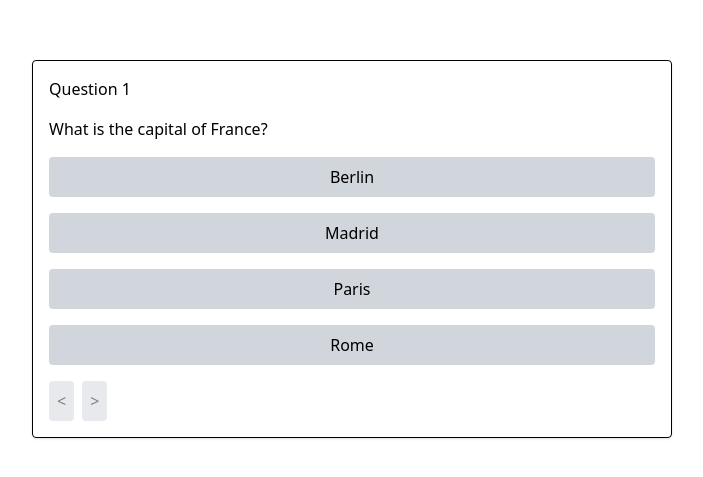
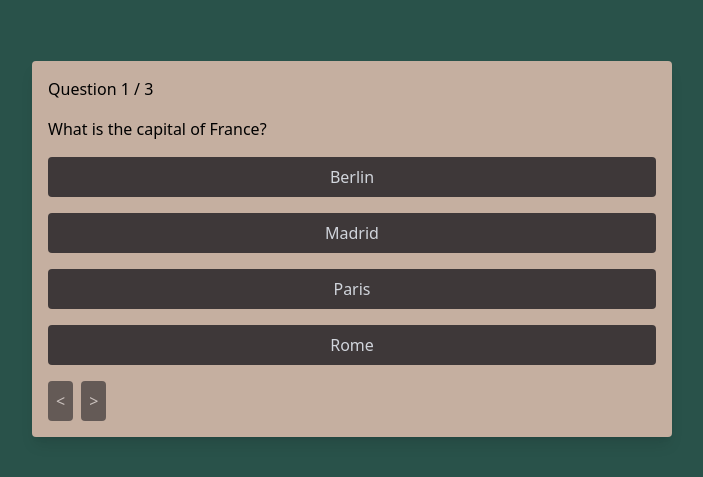
Before and after one commit to nilvaes/quiz-app, a React (Vite) app: page / in a window 1280 px wide. Shown: the part 151-628 px from the top of the page, without its empty margins (288-991 px from the left). Built offline with nearby package versions, Linux system fonts and the light colour scheme.

Commit message:
fix design

```diff
--- a/src/App.tsx
+++ b/src/App.tsx
@@ -2,7 +2,7 @@ import Quiz from "./components/quiz";
 
 function App() {
   return (
-    <div className="flex items-center justify-center min-h-screen">
+    <div className="flex items-center justify-center min-h-screen bg-[#29524A]">
       <Quiz />
     </div>
   );
--- a/src/components/Results.tsx
+++ b/src/components/Results.tsx
@@ -1,10 +1,41 @@
-export default function Results() {
+import type { Question } from "./quiz";
+
+type ResultsProps = {
+  questionBank: Question[];
+  userAnswers: string[];
+  toMainMenu: () => void;
+};
+
+export default function Results({
+  questionBank,
+  userAnswers,
+  toMainMenu,
+}: ResultsProps) {
+  function getScore() {
+    let score = 0;
+
+    userAnswers.forEach((answer, index) => {
+      if (answer === questionBank[index].answer) {
+        score++;
+      }
+    });
+    return score;
+  }
+
+  const score = getScore();
+
   return (
-    <div>
-      <h2>Quiz completed"</h2>
-      <div>
-        <p>Your results will be displayed here.</p>
-      </div>
+    <div className="bg-[#C5AFA0] items-center mx-auto w-11/12 sm:w-3/4 md:w-1/2 max-w-2xl flex flex-col gap-4 justify-center p-4  rounded shadow-lg">
+      <h2>Quiz completed!</h2>
+      <p>
+        Your Score: {score}/{questionBank.length}
+      </p>
+      <button
+        className="cursor-pointer p-2 bg-[#06070E]/70 text-gray-300 rounded hover:bg-[#06070E]/99 "
+        onClick={toMainMenu}
+      >
+        to Main Menu
+      </button>
     </div>
   );
 }
--- a/src/components/quiz.tsx
+++ b/src/components/quiz.tsx
@@ -1,6 +1,7 @@
 import { useState } from "react";
+import Results from "./Results";
 
-type Question = {
+export type Question = {
   question: string;
   options: string[];
   answer: string;
@@ -31,7 +32,7 @@ export default function Quiz() {
   const initialAnswers = ["", "", ""];
   const [userAnswers, setUserAnswers] = useState(initialAnswers);
   const [currentQuestion, setCurrentQuestion] = useState(0);
-
+  const [isQuizFinished, setIsQuizFinished] = useState(false);
   const selectedAnswer = userAnswers[currentQuestion];
   function handleSelectOption(option: string) {
     const newAnswers = [...userAnswers];
@@ -44,6 +45,9 @@ export default function Quiz() {
     if (currentQuestion < questionBank.length - 1) {
       setCurrentQuestion(currentQuestion + 1);
     }
+    if (currentQuestion === questionBank.length - 1) {
+      setIsQuizFinished(true);
+    }
   }
   function handlePrevQuestion() {
     if (currentQuestion > 0) {
@@ -51,28 +55,43 @@ export default function Quiz() {
     }
   }
 
-  function result() {
-    return console.log("Quiz finished. User answers:", userAnswers);
+  function toMainMenu() {
+    setIsQuizFinished(false);
+    setCurrentQuestion(0);
+    setUserAnswers(initialAnswers);
   }
+
+  if (isQuizFinished) {
+    return (
+      <Results
+        questionBank={questionBank}
+        userAnswers={userAnswers}
+        toMainMenu={toMainMenu}
+      />
+    );
+  }
+
   return (
-    <div className="mx-auto w-11/12 sm:w-3/4 md:w-1/2 max-w-2xl flex flex-col gap-4 justify-center p-4 border rounded shadow">
-      <h2>Question {currentQuestion + 1}</h2>
+    <div className="bg-[#C5AFA0] mx-auto w-11/12 sm:w-3/4 md:w-1/2 max-w-2xl flex flex-col gap-4 justify-center p-4  rounded shadow-lg">
+      <h2>
+        Question {currentQuestion + 1} / {questionBank.length}
+      </h2>
       <p>{questionBank[currentQuestion].question}</p>
       {questionBank[currentQuestion].options.map((option, index) => (
         <button
           key={index}
           className={
-            "p-2 bg-gray-300 rounded-sm" +
-            (selectedAnswer === option ? " bg-gray-400" : "")
+            "p-2 bg-[#06070E]/70 rounded-sm text-gray-300 cursor-pointer hover:bg-[#06070E]/80 " +
+            (selectedAnswer === option ? " bg-[#06070E]/99 " : "")
           }
           onClick={() => handleSelectOption(option)}
         >
           {option}
         </button>
       ))}
-      <div id="nav-buttons" className="flex gap-2">
+      <div id="nav-buttons" className="flex gap-2 text-gray-300">
         <button
-          className="p-2 bg-gray-300 rounded-sm disabled:opacity-50 disabled:cursor-default cursor-pointer"
+          className="p-2 bg-[#06070E] rounded-sm disabled:opacity-50 disabled:cursor-default cursor-pointer"
           onClick={handlePrevQuestion}
           disabled={currentQuestion === 0}
         >
@@ -80,39 +99,13 @@ export default function Quiz() {
         </button>
 
         <button
-          className="p-2 bg-gray-300 rounded-sm disabled:opacity-50 disabled:cursor-default cursor-pointer"
+          className="p-2 bg-[#06070E] rounded-sm disabled:opacity-50 disabled:cursor-default cursor-pointer"
           onClick={handleNextQuestion}
           disabled={!selectedAnswer}
         >
-          {currentQuestion === questionBank.length - 1 ? (
-            <button className="cursor-pointer" onClick={result}>
-              Finish Quiz
-            </button>
-          ) : (
-            ">"
-          )}
+          {currentQuestion === questionBank.length - 1 ? "Finish" : ">"}
         </button>
       </div>
     </div>
-    // <div>
-    //   {questionBank.map((q, index) => (
-    //     <div key={index} className="mb-6 p-4  rounded shadow">
-    //       <h2 className="font-semibold mb-2">{q.question}</h2>
-    //       <ul>
-    //         {q.options.map((option, idx) => (
-    //           <li key={idx} className="flex flex-col mb-2 ">
-    //             <button
-    //               onClick={() => handleSelecOption(option)}
-    //               className="cursor-pointer px-4 py-2 bg-gray-300  text-black rounded hover:bg-gray-400"
-    //             >
-    //               {option}
-    //             </button>
-    //           </li>
-    //         ))}
-    //         <p>{selectedOption}</p>
-    //       </ul>
-    //     </div>
-    //   ))}
-    // </div>
   );
 }
```
